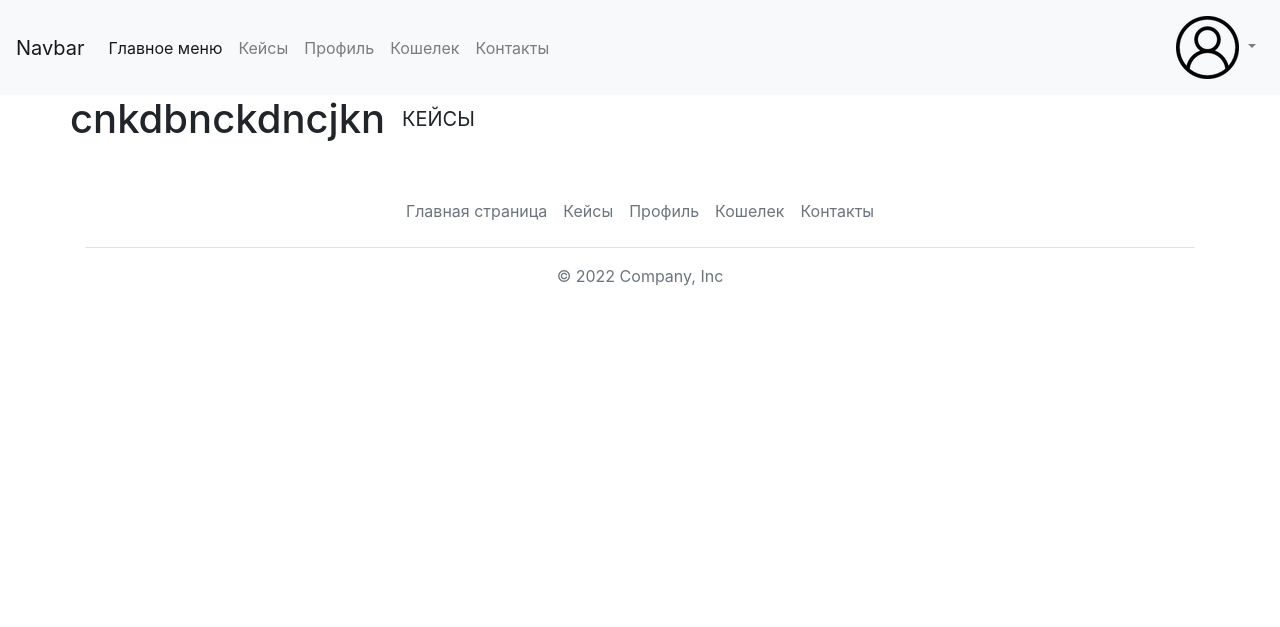
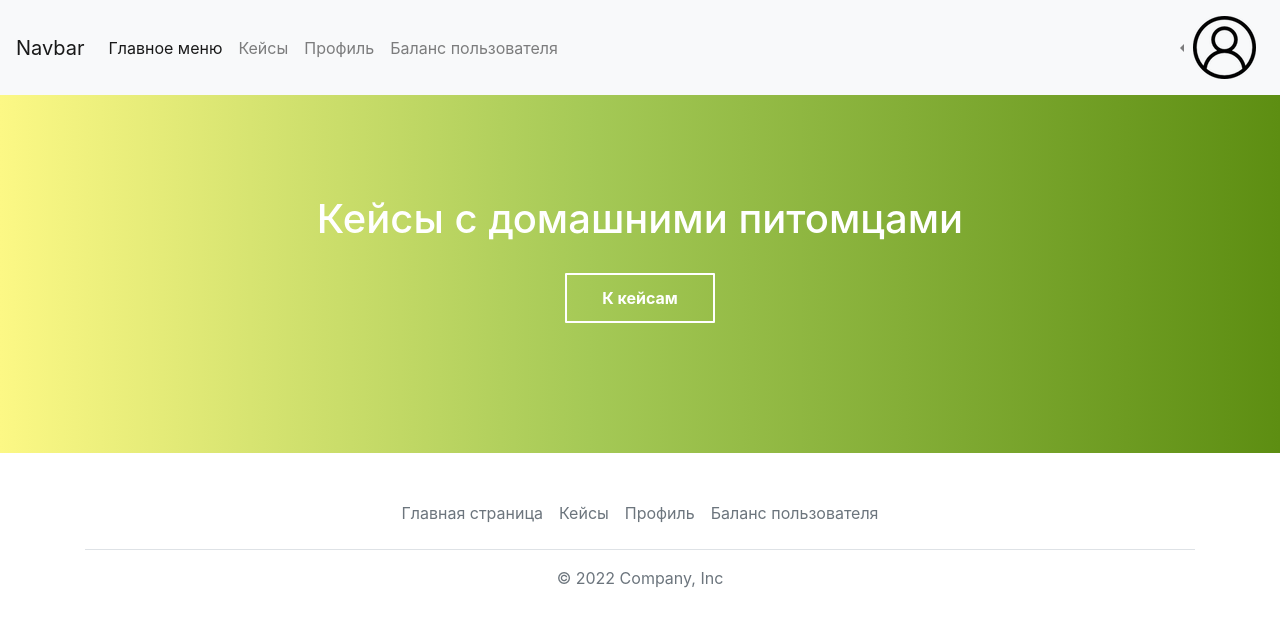
Before and after one commit to Lisa3483/website, a Flask app: page / in a window 1280 px wide. Shown: the top 627 px of the page. Run offline with Flask 3, Linux system fonts and the light colour scheme; some libraries are stand-ins or nearby versions.

Commit message:
updated header

```diff
--- /dev/null
+++ b/static/css/style.css
@@ -0,0 +1,38 @@
+
+header, footer {padding: 100px 0}
+header {
+background: linear-gradient(to right, #c9de96 0%,#8ab66b 44%,#398235 100%);}
+header { background: linear-gradient(to right, #fcf885 0%,#a5c956 58%,#a5c956 100%); }
+header { background: linear-gradient(to right, #fcf885 0%,#a5c956 46%,#5d8e12 100%);}
+h1 {text-align: center}
+a.itd_play  {
+  display: flex;
+  width: 150px;
+  height: 50px;
+  color: white;
+  font-weight: 700;
+  text-decoration: none;
+  user-select: none;
+  padding: .5em 2em;
+  outline: none;
+  border: 2px solid;
+  border-radius: 1px;
+  transition: 0.2s;
+  justify-content: center;
+  align-items: center;
+  margin: 30px auto 30px;
+}
+.rere {
+background-color: #398235;
+width: 60px;
+height: 60px;
+border-radius: 50%;
+display: flex;
+justify-content: center;
+align-items: center;
+margin: 30px auto;
+transition: 0.2s;
+}
+a.itd_play:hover {background: rgba(255,255,255,.2);}
+a.itd_play:active {background: white;}
+.rere:hover{background: rgba(255,255,255,.2);}
--- a/static/templates/main_menu.html
+++ b/static/templates/main_menu.html
@@ -8,13 +8,15 @@
           integrity="sha384-Vkoo8x4CGsO3+Hhxv8T/Q5PaXtkKtu6ug5TOeNV6gBiFeWPGFN9MuhOf23Q9Ifjh"
           crossorigin="anonymous">
     <link rel="stylesheet" href="static/css/style.css">
-    <link rel="stylesheet" href="static/css/assets.css" media="all">
+    <link rel="import" href="header.html">
     <title>fdfdff</title>
 </head>
 <body>
 <script src="https://code.jquery.com/jquery-3.2.1.slim.min.js" integrity="sha384-KJ3o2DKtIkvYIK3UENzmM7KCkRr/rE9/Qpg6aAZGJwFDMVNA/GpGFF93hXpG5KkN" crossorigin="anonymous"></script>
     <script src="https://cdnjs.cloudflare.com/ajax/libs/popper.js/1.12.9/umd/popper.min.js" integrity="sha384-ApNbgh9B+Y1QKtv3Rn7W3mgPxhU9K/ScQsAP7hUibX39j7fakFPskvXusvfa0b4Q" crossorigin="anonymous"></script>
     <script src="https://maxcdn.bootstrapcdn.com/bootstrap/4.0.0/js/bootstrap.min.js" integrity="sha384-JZR6Spejh4U02d8jOt6vLEHfe/JQGiRRSQQxSfFWpi1MquVdAyjUar5+76PVCmYl" crossorigin="anonymous"></script>
+
+
 <nav class="navbar navbar-expand-lg navbar-light bg-light">
   <button class="navbar-toggler" type="button" data-toggle="collapse" data-target="#navbarTogglerDemo03" aria-controls="navbarTogglerDemo03" aria-expanded="false" aria-label="Toggle navigation">
     <span class="navbar-toggler-icon"></span>
@@ -33,16 +35,13 @@
         <a class="nav-link" href="#">Профиль</a>
       </li>
       <li class="nav-item">
-        <a class="nav-link" href="#">Кошелек</a>
-      </li>
-      <li class="nav-item">
-        <a class="nav-link" href="#">Контакты</a>
+        <a class="nav-link" href="#">Баланс пользователя</a>
       </li>
     </ul>
     <ul class="navbar-nav ms-auto mt-2 mt-lg-0">
-    <li class="nav-item dropdown">
+    <li class="nav-item dropdown dropleft">
         <a class="nav-link dropdown-toggle" href="#" id="navbarDropdownMenuLink" data-toggle="dropdown" aria-haspopup="true" aria-expanded="false">
-          <img src="pprofil.png">
+          <img src="static/img/pprofil.png">
         </a>
         <div class="dropdown-menu" aria-labelledby="navbarDropdownMenuLink">
           <a class="dropdown-item" href="#">Регистрация</a>
@@ -50,21 +49,17 @@
         </div>
       </li>
     </ul>
-
-
-
-  </div>
+ </div>
 </nav>
 <header>
 <div class="container">
     <div class="row">
-        <div class="col-12"></div>
-        <h1 class="text">cnkdbnckdncjkn</h1>
-        <div class="itd_play">
-            <div class="itd_triangle"></div>
+        <div class="col-12">
+        <h1 class="text-center text-white">Кейсы с домашними питомцами</h1>
 
+        <a href="#" class="itd_play">К кейсам</a>
+<!--        <div class="rere"></div>-->
         </div>
-        <a href="footer" class="btn btn-itd btn-lg text-uppercase">Кейсы</a>
     </div>
 </div>
 </header>
@@ -75,8 +70,7 @@
       <li class="nav-item"><a href="#" class="nav-link px-2 text-muted">Главная страница</a></li>
       <li class="nav-item"><a href="#" class="nav-link px-2 text-muted">Кейсы</a></li>
       <li class="nav-item"><a href="#" class="nav-link px-2 text-muted">Профиль</a></li>
-      <li class="nav-item"><a href="#" class="nav-link px-2 text-muted">Кошелек</a></li>
-      <li class="nav-item"><a href="#" class="nav-link px-2 text-muted">Контакты</a></li>
+      <li class="nav-item"><a href="#" class="nav-link px-2 text-muted">Баланс пользователя</a></li>
     </ul>
     <p class="text-center text-muted">&copy; 2022 Company, Inc</p>
   </footer>
```
Also changed, not shown: static/templates/header.html (added, +53 -0 lines), static/templates/style.css (deleted, +0 -7 lines).
